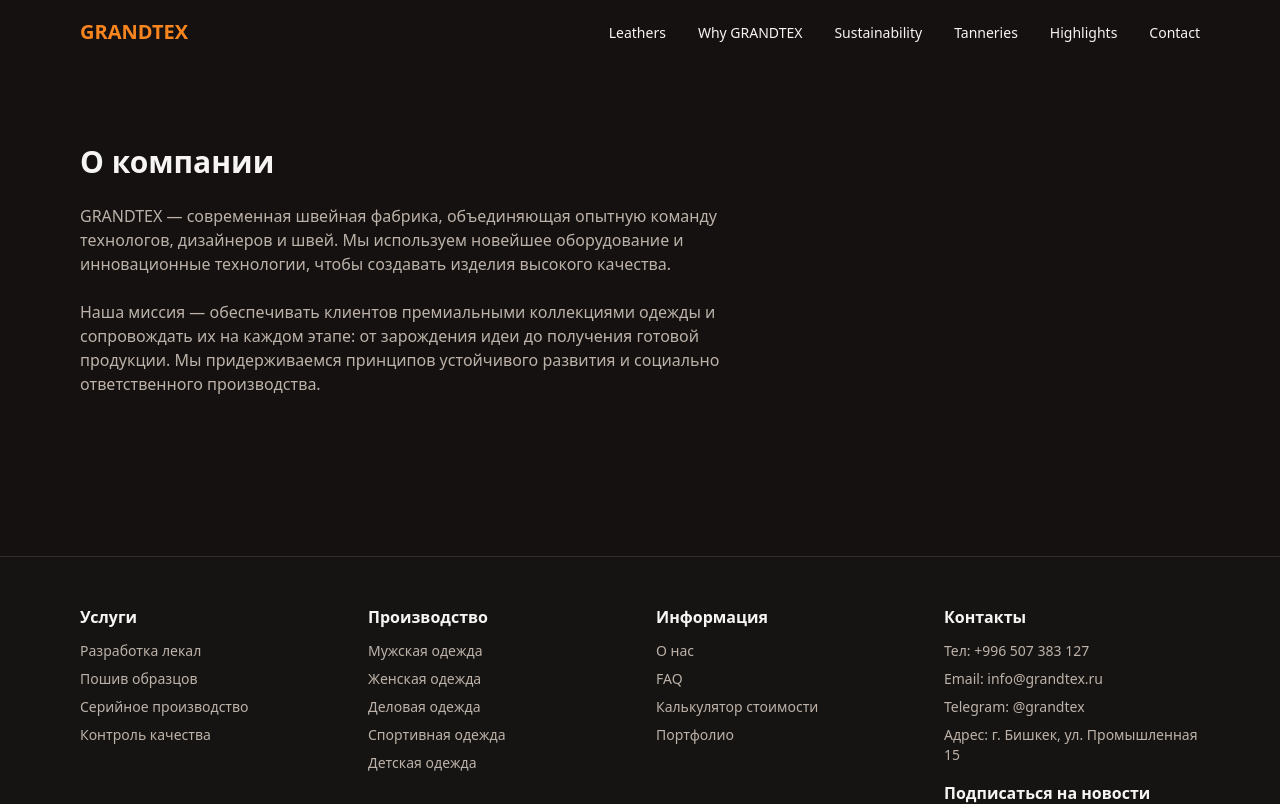
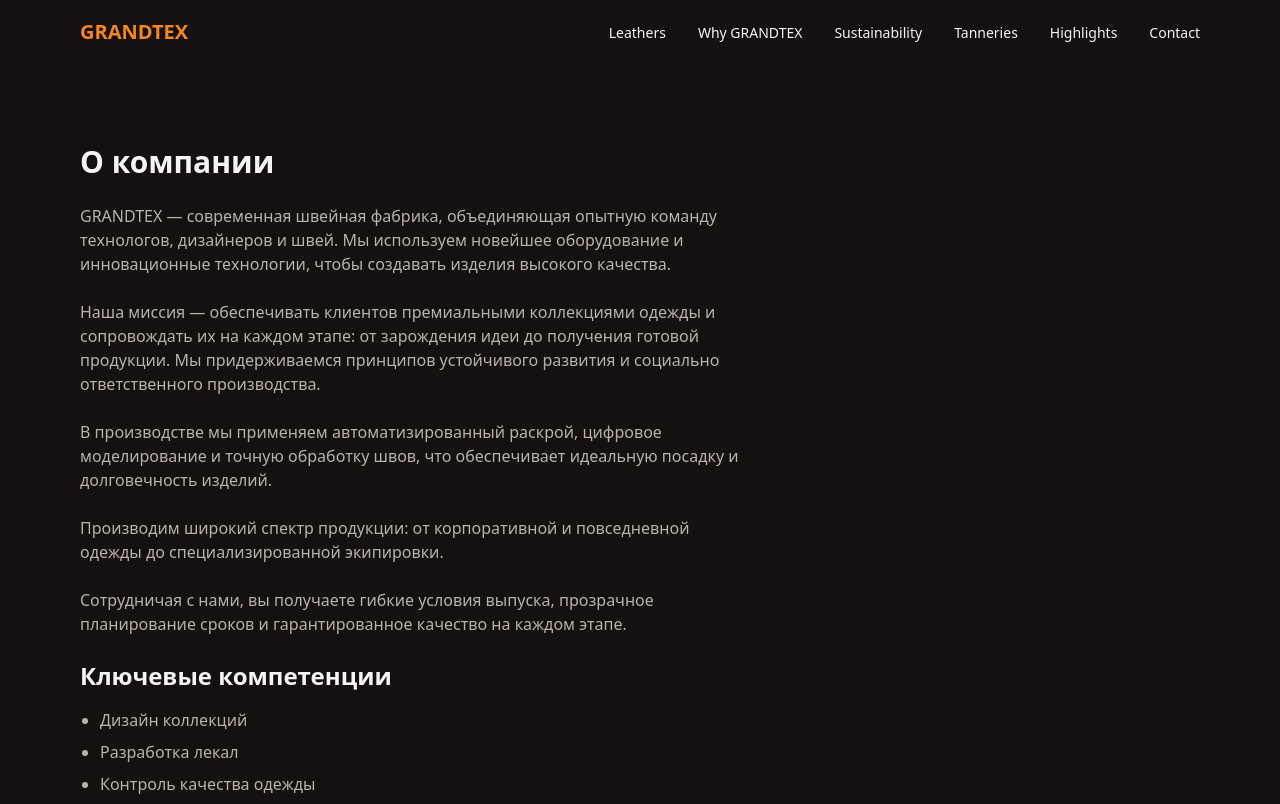
Before and after one commit to sCOSTAkg/grandtex-leather, a Next.js app: page /about in a window 1280 px wide. Shown: the top 804 px of the page. Built offline with nearby package versions, Linux system fonts and the light colour scheme.

Commit message:
feat: update about page content

```diff
--- a/src/app/about/page.tsx
+++ b/src/app/about/page.tsx
@@ -13,6 +13,27 @@ export default function AboutPage() {
         готовой продукции. Мы придерживаемся принципов устойчивого развития и
         социально ответственного производства.
       </p>
+      <p className="text-muted-foreground max-w-2xl">
+        В производстве мы применяем автоматизированный раскрой, цифровое
+        моделирование и точную обработку швов, что обеспечивает идеальную
+        посадку и долговечность изделий.
+      </p>
+      <p className="text-muted-foreground max-w-2xl">
+        Производим широкий спектр продукции: от корпоративной и повседневной
+        одежды до специализированной экипировки.
+      </p>
+      <p className="text-muted-foreground max-w-2xl">
+        Сотрудничая с нами, вы получаете гибкие условия выпуска, прозрачное
+        планирование сроков и гарантированное качество на каждом этапе.
+      </p>
+      <section className="space-y-4">
+        <h2 className="text-2xl font-semibold">Ключевые компетенции</h2>
+        <ul className="list-disc pl-5 space-y-2 text-muted-foreground">
+          <li>Дизайн коллекций</li>
+          <li>Разработка лекал</li>
+          <li>Контроль качества одежды</li>
+        </ul>
+      </section>
     </div>
   );
 }
```
